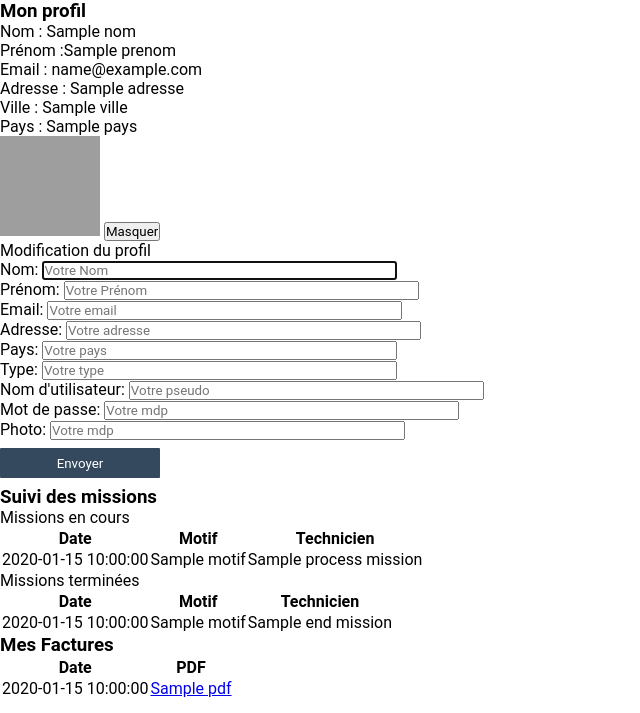
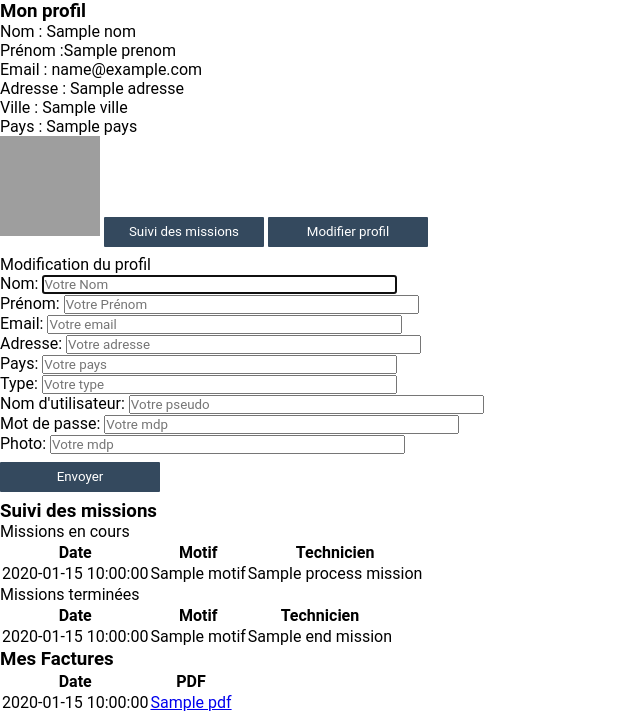
Before and after one commit to amad9720/jhamla-ghe, a PHP site: the page made by application/view/client/profil.php in a window 1280 px wide. Shown: the top 713 px of the page, without its empty margins (0-640 px from the left). Run offline with PHP 8.4, Linux system fonts and the light colour scheme; the template is opened without the code that fills it: most values are stand-ins (such as "Sample title", 1, 10 or a date in 2020); some libraries are stand-ins or nearby versions; grey boxes are pictures that could not be loaded.

Commit message:
Update profil.php

```diff
--- a/application/view/client/profil.php
+++ b/application/view/client/profil.php
@@ -8,7 +8,8 @@
 	<p>Pays : <?php echo $pays ?></p>
 </div>
 <img src="photo.jpg" alt="Photo_Profil" height="100" width="100">
-<input type="button" value="Masquer"/>
+<button class="Mission_btn">Suivi des missions</button>
+<button class="Modifier_btn">Modifier profil</button>
 <div class="form_profil">
 	<p>Modification du profil</p>
 	<form method="post" action="traitement.php">
```
